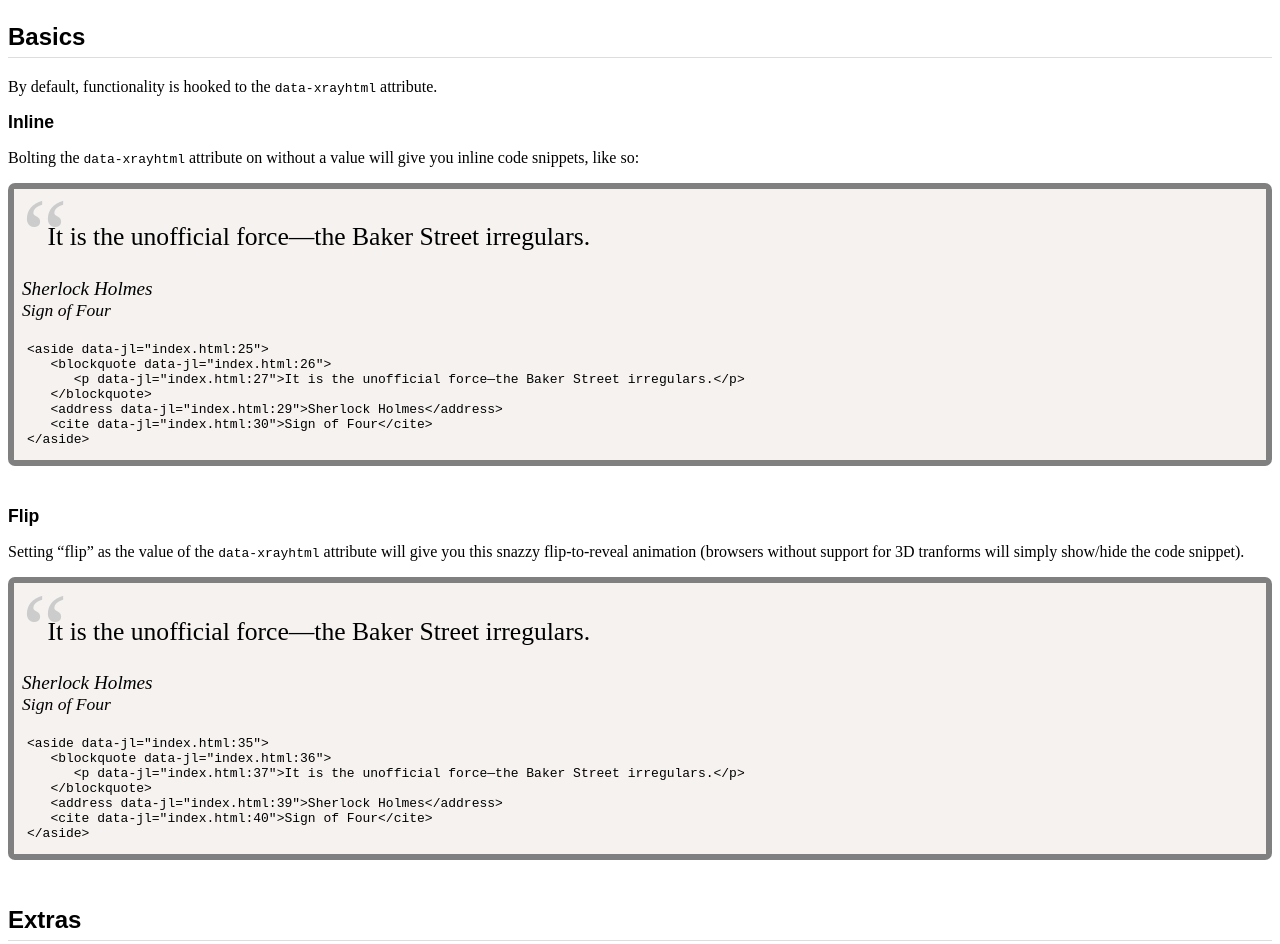
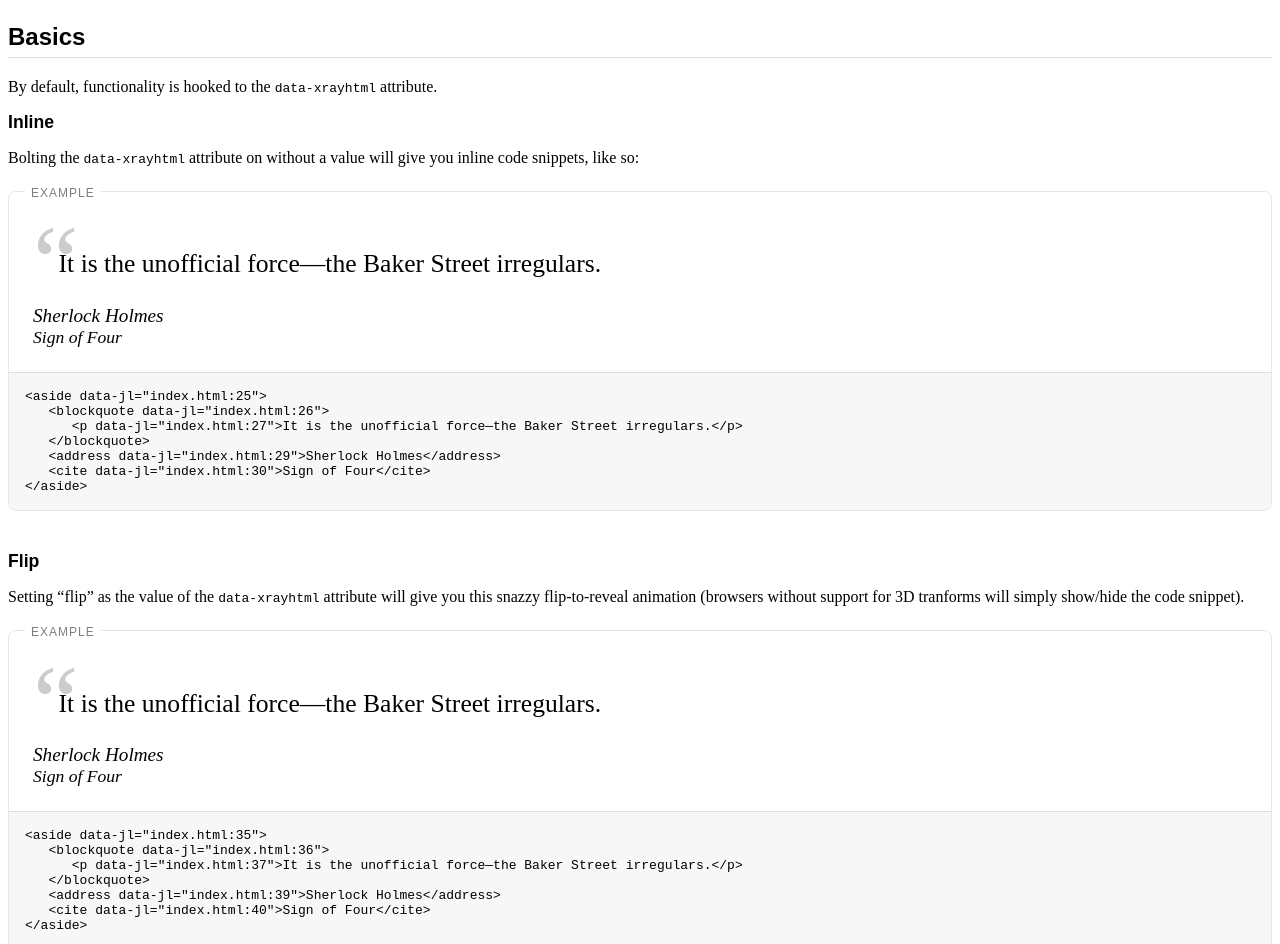
Before and after one commit to filamentgroup/X-rayHTML, a website: page index.html in a window 1280 px wide. Shown: the part 63-1007 px from the top of the page. Drawn offline with Linux system fonts and the light colour scheme.

Commit message:
Updated style.

```diff
--- a/demo/demo.css
+++ b/demo/demo.css
@@ -1,3 +1,5 @@
+@charset utf-8;
+
 /* Demo
 -------------------------- */
 .sub, h2 {
@@ -64,25 +66,7 @@ h2 {
 	padding: .4em 2% .35em 2%;
 	width: auto;
 }
-[data-xrayhtml] {
-	background: #aaa;
-	border: 6px solid rgba(0,0,0,.25);
-	border-radius: 7px;
-	margin: .5em 0 2.5em 0;
-}
-.xrayhtml pre {
-	padding: 1em;
-	margin: 0 !important; /* Prism style override. */
-}
-.xrayhtml code {
-	white-space: pre-wrap !important; /* Prism style override. */
-}
-.snippet,
-.source-panel {
-	background: #f5f2f0;
-}
 aside {
-	background: #f5f2f0;
 	padding: .5em;
 }
 blockquote {
@@ -128,3 +112,39 @@ cite {
 		background-image: url(http://filamentgroup.com/images/fg-logo-icon-lrg.png);
 	}
 }
+
+
+/* x-ray styling */
+[data-xrayhtml] {
+	border: 1px solid rgba(0,0,0,.1);
+	border-radius: .5em;
+	margin: 1.5em 0 2.5em 0;
+	padding: 1.5em 1em;
+}
+[data-xrayhtml]:before {
+	content: "Example";
+	text-transform: uppercase;
+	letter-spacing: 1px;
+	font: .75em sans-serif;
+	color: rgba(0,0,0,.5);
+	background-color: #fff;
+	position: absolute;
+	top: -.5em;
+	padding-left: .5em;
+	padding-right: .5em;
+	left: 1.333333333em; /* 16px */
+}
+.xrayhtml .source-panel {
+	margin: 1em -1em -1.5em -1em !important; /* Prism style override. */
+	background: #f7f7f7;
+	border-top: 1px solid rgba(0,0,0,.1);
+	border-radius: 0 0 .5em .5em;
+}
+.xrayhtml pre {
+	padding: 16px;
+	margin: 0 !important; /* Prism style override. */
+	border-radius: 0 0 .5em .5em;
+}
+.xrayhtml code {
+	white-space: pre-wrap !important; /* Prism style override. */
+}
```
